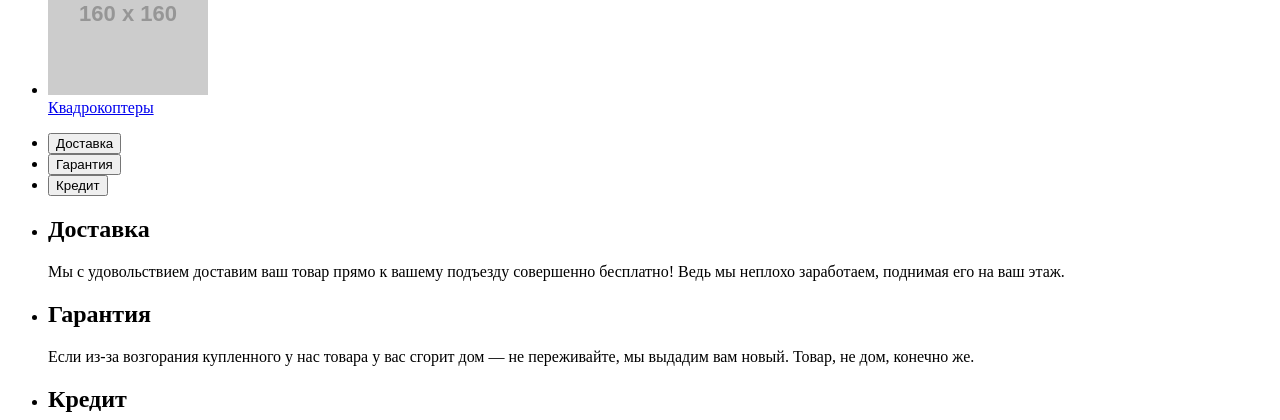
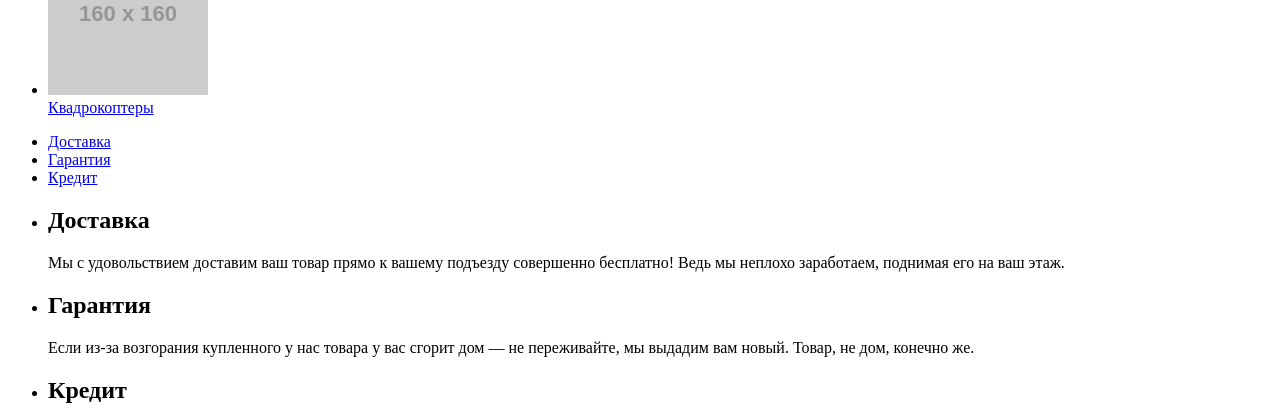
Before and after one commit to toptalo/7464-device, a plain HTML site: page index.html in a window 1280 px wide. Shown: the part 3500-3920 px from the top of the page. Drawn offline with Linux system fonts and the light colour scheme; placeholder pictures from the web are drawn by us.

Commit message:
нет, ссылки мне тут больше нравятся

```diff
--- a/index.html
+++ b/index.html
@@ -237,13 +237,13 @@
       <div class="tabs__container">
         <ul class="tabs__list">
           <li class="tabs__tab">
-            <button class="tabs__button" type="button" id="tab-1">Доставка</button>
+            <a class="tabs__button" href="#panel-1" id="tab-1">Доставка</a>
           </li>
           <li class="tabs__tab">
-            <button class="tabs__button" type="button" id="tab-2">Гарантия</button>
+            <a class="tabs__button" href="#panel-2" id="tab-2">Гарантия</a>
           </li>
           <li class="tabs__tab">
-            <button class="tabs__button" type="button" id="tab-3">Кредит</button>
+            <a class="tabs__button" href="#panel-3" id="tab-3">Кредит</a>
           </li>
         </ul>
         <ul class="tabs__panels">
```
